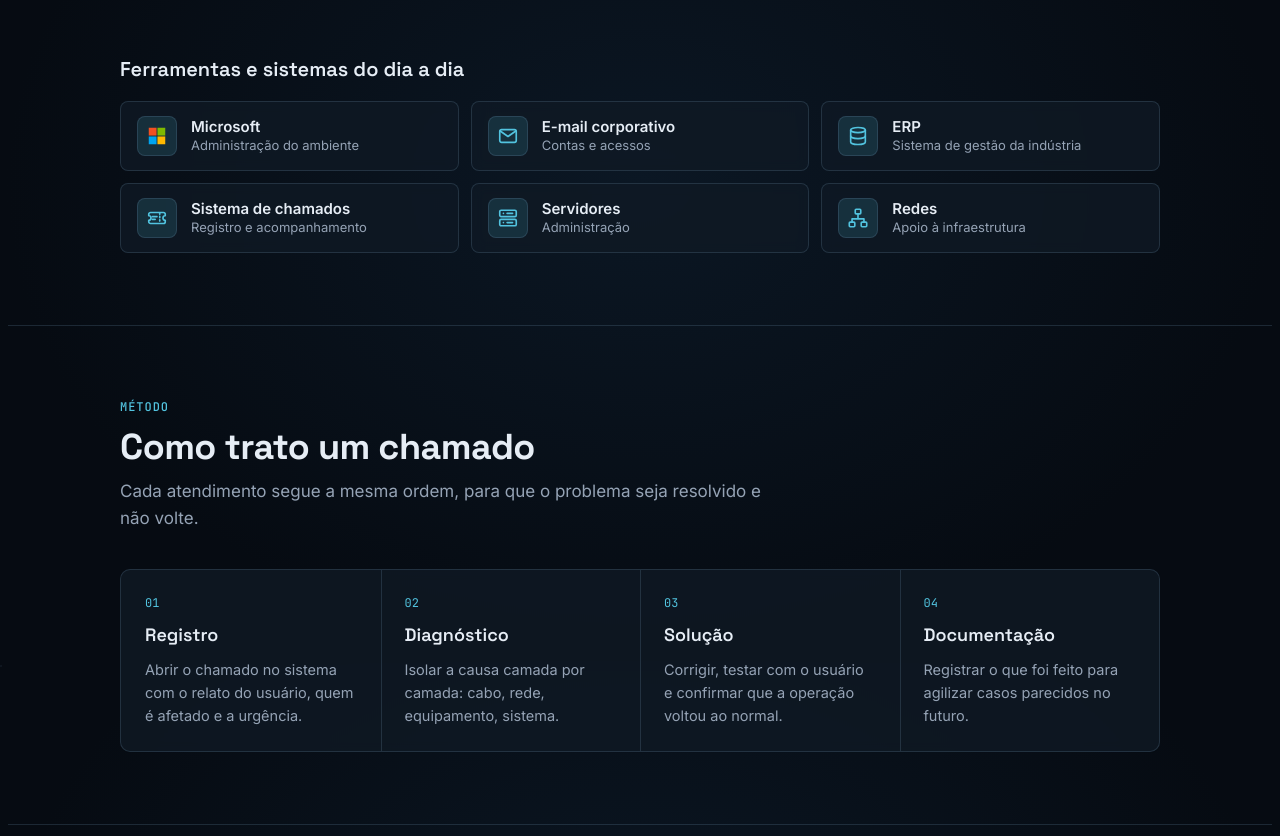
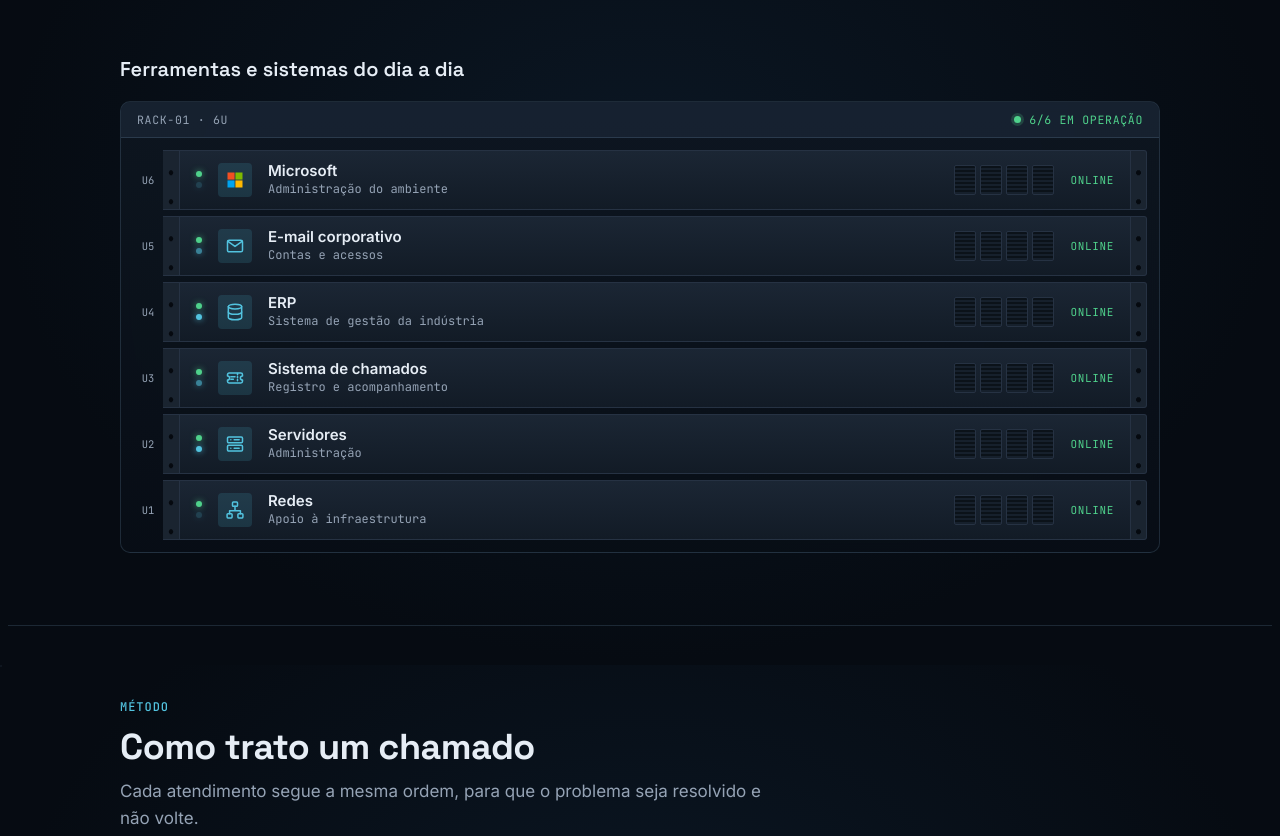
Before and after one commit to HigorM06/portfolio, a plain HTML site: page index.html in a window 1280 px wide. Shown: the part 1735-2571 px from the top of the page. Drawn offline with Linux system fonts and the light colour scheme.

Commit message:
v9: ferramentas como rack de servidores rodando
Co-Authored-By: Claude Opus 5.5 <noreply@anthropic.com>

```diff
--- a/index.html
+++ b/index.html
@@ -350,6 +350,38 @@ footer .inner { display: flex; justify-content: space-between; gap: 12px; flex-w
 .brand-mark { overflow: hidden; border-radius: 50%; box-shadow: 0 0 0 1px var(--line); }
 .brand-mark img, .avatar img { display: block; width: 100%; height: 100%; object-fit: cover; }
 .avatar { box-shadow: 0 0 0 1px var(--accent), 0 0 0 6px var(--accent-soft); }
+/* server rack: each tool is one 1U unit; U numbers on the rail like a real 19" rack */
+.rack { margin-top: 16px; border: 1px solid var(--line); border-radius: var(--radius); background: linear-gradient(180deg, rgba(14, 22, 33, .92), rgba(8, 14, 22, .92)); padding: 0 0 12px; overflow: hidden; -webkit-backdrop-filter: blur(6px); backdrop-filter: blur(6px); }
+.rack-head { display: flex; justify-content: space-between; align-items: center; gap: 12px; flex-wrap: wrap; padding: 10px 16px; margin-bottom: 12px; border-bottom: 1px solid var(--line); background: rgba(32, 47, 64, .5); font: 11.5px var(--f-mono); letter-spacing: .06em; text-transform: uppercase; color: var(--muted); }
+.rack-live { display: inline-flex; align-items: center; gap: 8px; color: var(--signal); }
+.rack-live i { width: 7px; height: 7px; border-radius: 50%; background: var(--signal); box-shadow: 0 0 0 3px rgba(79, 209, 139, .2); }
+.ru-list { list-style: none; margin: 0; padding: 0 12px; display: grid; gap: 6px; }
+.ru { display: grid; grid-template-columns: 30px 16px minmax(0, 1fr) 16px; align-items: stretch; min-height: 60px; }
+.ru .u { align-self: center; font: 10.5px var(--f-mono); color: var(--muted); text-align: center; font-variant-numeric: tabular-nums; }
+.ear { background: radial-gradient(circle, #05090f 2.2px, transparent 2.6px) center 25% / 100% 50% repeat-y, #1a2430; border-block: 1px solid #263243; }
+.ru .ear:first-of-type { border-left: 1px solid #263243; border-radius: 3px 0 0 3px; }
+.ru .ear:last-child { border-right: 1px solid #263243; border-radius: 0 3px 3px 0; }
+.face {
+  display: flex; align-items: center; gap: 16px; padding: 8px 16px; min-width: 0;
+  background: linear-gradient(180deg, #1b2634, #121b26); border: 1px solid #263243;
+  transition: transform .35s cubic-bezier(.3, .7, .2, 1), box-shadow .35s, border-color .35s;
+}
+.ru:hover .face { transform: translateY(-2px) scale(1.012); border-color: var(--accent); box-shadow: 0 14px 30px -12px rgba(0, 0, 0, .8), 0 0 0 1px rgba(82, 195, 223, .25); }
+.leds { display: grid; gap: 5px; flex: none; }
+.leds i { width: 6px; height: 6px; border-radius: 50%; background: var(--signal); box-shadow: 0 0 6px rgba(79, 209, 139, .7); }
+.leds i.act { background: var(--accent); box-shadow: 0 0 6px rgba(82, 195, 223, .8); animation: act var(--sp, 1.3s) steps(2) infinite; }
+.ru:hover .leds i.act { animation-duration: .35s; }
+@keyframes act { 50% { opacity: .2; } }
+.face .ico { width: 34px; height: 34px; flex: none; border-radius: 4px; display: grid; place-items: center; background: var(--accent-soft); color: var(--accent); }
+.face .ico svg { width: 20px; height: 20px; display: block; }
+.face .txt { min-width: 0; }
+.face b { display: block; font-weight: 600; font-size: 15px; line-height: 1.3; }
+.face small { display: block; color: var(--muted); font: 12px/1.4 var(--f-mono); }
+.bays { margin-left: auto; display: flex; gap: 4px; flex: none; }
+.bays i { width: 22px; height: 30px; border-radius: 2px; background: repeating-linear-gradient(180deg, #0b1219 0 2px, #16202c 2px 4px); border: 1px solid #263243; }
+.ru-state { flex: none; font: 11px var(--f-mono); color: var(--signal); letter-spacing: .06em; }
+@media (max-width: 760px) { .bays { display: none; } .face { gap: 12px; } }
+@media (max-width: 460px) { .ru { grid-template-columns: 0 12px minmax(0, 1fr) 12px; } .ru .u { visibility: hidden; } .ru-state { display: none; } }
 </style>
 
 <canvas id="net" aria-hidden="true"></canvas>
@@ -474,13 +506,16 @@ footer .inner { display: flex; justify-content: space-between; gap: 12px; flex-w
       </div>
 
       <h3 class="stack-title">Ferramentas e sistemas do dia a dia</h3>
-      <div class="stack">
-        <div class="tool"><span class="ico" aria-hidden="true"><svg viewBox="0 0 24 24"><rect x="3" y="3" width="8.5" height="8.5" fill="#f25022"/><rect x="12.5" y="3" width="8.5" height="8.5" fill="#7fba00"/><rect x="3" y="12.5" width="8.5" height="8.5" fill="#00a4ef"/><rect x="12.5" y="12.5" width="8.5" height="8.5" fill="#ffb900"/></svg></span><div><b>Microsoft</b><small>Administração do ambiente</small></div></div>
-        <div class="tool"><span class="ico" aria-hidden="true"><svg viewBox="0 0 24 24" fill="none" stroke="currentColor" stroke-width="1.8" stroke-linecap="round" stroke-linejoin="round"><rect x="3" y="5" width="18" height="14" rx="2"/><path d="M3.5 6.5l8.5 6 8.5-6"/></svg></span><div><b>E-mail corporativo</b><small>Contas e acessos</small></div></div>
-        <div class="tool"><span class="ico" aria-hidden="true"><svg viewBox="0 0 24 24" fill="none" stroke="currentColor" stroke-width="1.8" stroke-linecap="round" stroke-linejoin="round"><ellipse cx="12" cy="5.5" rx="8" ry="2.8"/><path d="M4 5.5v13c0 1.5 3.6 2.8 8 2.8s8-1.3 8-2.8v-13"/><path d="M4 12c0 1.5 3.6 2.8 8 2.8s8-1.3 8-2.8"/></svg></span><div><b>ERP</b><small>Sistema de gestão da indústria</small></div></div>
-        <div class="tool"><span class="ico" aria-hidden="true"><svg viewBox="0 0 24 24" fill="none" stroke="currentColor" stroke-width="1.8" stroke-linecap="round" stroke-linejoin="round"><path d="M3 8a2 2 0 0 1 2-2h14a2 2 0 0 1 2 2v1.5a2.5 2.5 0 0 0 0 5V16a2 2 0 0 1-2 2H5a2 2 0 0 1-2-2v-1.5a2.5 2.5 0 0 0 0-5z"/><path d="M15 6.5v11" stroke-dasharray="1.5 2.2"/><path d="M7 10.5h5M7 13.5h3"/></svg></span><div><b>Sistema de chamados</b><small>Registro e acompanhamento</small></div></div>
-        <div class="tool"><span class="ico" aria-hidden="true"><svg viewBox="0 0 24 24" fill="none" stroke="currentColor" stroke-width="1.8" stroke-linecap="round" stroke-linejoin="round"><rect x="3" y="3.5" width="18" height="7" rx="1.5"/><rect x="3" y="13.5" width="18" height="7" rx="1.5"/><path d="M7 7h.01M7 17h.01M11 7h6M11 17h6"/></svg></span><div><b>Servidores</b><small>Administração</small></div></div>
-        <div class="tool"><span class="ico" aria-hidden="true"><svg viewBox="0 0 24 24" fill="none" stroke="currentColor" stroke-width="1.8" stroke-linecap="round" stroke-linejoin="round"><rect x="9" y="2.5" width="6" height="5" rx="1"/><rect x="2.5" y="16.5" width="6" height="5" rx="1"/><rect x="15.5" y="16.5" width="6" height="5" rx="1"/><path d="M12 7.5v4.5M5.5 16.5V13h13v3.5"/></svg></span><div><b>Redes</b><small>Apoio à infraestrutura</small></div></div>
+      <div class="rack">
+        <div class="rack-head"><span>RACK-01 · 6U</span><span class="rack-live"><i></i>6/6 em operação</span></div>
+        <ol class="ru-list">
+          <li class="ru" data-net="sistemas"><span class="u">U6</span><span class="ear"></span><div class="face"><span class="leds" aria-hidden="true"><i></i><i class="act" style="--sp:1.1s"></i></span><span class="ico" aria-hidden="true"><svg viewBox="0 0 24 24"><rect x="3" y="3" width="8.5" height="8.5" fill="#f25022"/><rect x="12.5" y="3" width="8.5" height="8.5" fill="#7fba00"/><rect x="3" y="12.5" width="8.5" height="8.5" fill="#00a4ef"/><rect x="12.5" y="12.5" width="8.5" height="8.5" fill="#ffb900"/></svg></span><div class="txt"><b>Microsoft</b><small>Administração do ambiente</small></div><span class="bays" aria-hidden="true"><i></i><i></i><i></i><i></i></span><span class="ru-state">ONLINE</span></div><span class="ear"></span></li>
+          <li class="ru" data-net="contato"><span class="u">U5</span><span class="ear"></span><div class="face"><span class="leds" aria-hidden="true"><i></i><i class="act" style="--sp:1.6s"></i></span><span class="ico" aria-hidden="true"><svg viewBox="0 0 24 24" fill="none" stroke="currentColor" stroke-width="1.8" stroke-linecap="round" stroke-linejoin="round"><rect x="3" y="5" width="18" height="14" rx="2"/><path d="M3.5 6.5l8.5 6 8.5-6"/></svg></span><div class="txt"><b>E-mail corporativo</b><small>Contas e acessos</small></div><span class="bays" aria-hidden="true"><i></i><i></i><i></i><i></i></span><span class="ru-state">ONLINE</span></div><span class="ear"></span></li>
+          <li class="ru" data-net="sistemas"><span class="u">U4</span><span class="ear"></span><div class="face"><span class="leds" aria-hidden="true"><i></i><i class="act" style="--sp:.9s"></i></span><span class="ico" aria-hidden="true"><svg viewBox="0 0 24 24" fill="none" stroke="currentColor" stroke-width="1.8" stroke-linecap="round" stroke-linejoin="round"><ellipse cx="12" cy="5.5" rx="8" ry="2.8"/><path d="M4 5.5v13c0 1.5 3.6 2.8 8 2.8s8-1.3 8-2.8v-13"/><path d="M4 12c0 1.5 3.6 2.8 8 2.8s8-1.3 8-2.8"/></svg></span><div class="txt"><b>ERP</b><small>Sistema de gestão da indústria</small></div><span class="bays" aria-hidden="true"><i></i><i></i><i></i><i></i></span><span class="ru-state">ONLINE</span></div><span class="ear"></span></li>
+          <li class="ru" data-net="suporte"><span class="u">U3</span><span class="ear"></span><div class="face"><span class="leds" aria-hidden="true"><i></i><i class="act" style="--sp:1.3s"></i></span><span class="ico" aria-hidden="true"><svg viewBox="0 0 24 24" fill="none" stroke="currentColor" stroke-width="1.8" stroke-linecap="round" stroke-linejoin="round"><path d="M3 8a2 2 0 0 1 2-2h14a2 2 0 0 1 2 2v1.5a2.5 2.5 0 0 0 0 5V16a2 2 0 0 1-2 2H5a2 2 0 0 1-2-2v-1.5a2.5 2.5 0 0 0 0-5z"/><path d="M15 6.5v11" stroke-dasharray="1.5 2.2"/><path d="M7 10.5h5M7 13.5h3"/></svg></span><div class="txt"><b>Sistema de chamados</b><small>Registro e acompanhamento</small></div><span class="bays" aria-hidden="true"><i></i><i></i><i></i><i></i></span><span class="ru-state">ONLINE</span></div><span class="ear"></span></li>
+          <li class="ru" data-net="infra"><span class="u">U2</span><span class="ear"></span><div class="face"><span class="leds" aria-hidden="true"><i></i><i class="act" style="--sp:.7s"></i></span><span class="ico" aria-hidden="true"><svg viewBox="0 0 24 24" fill="none" stroke="currentColor" stroke-width="1.8" stroke-linecap="round" stroke-linejoin="round"><rect x="3" y="3.5" width="18" height="7" rx="1.5"/><rect x="3" y="13.5" width="18" height="7" rx="1.5"/><path d="M7 7h.01M7 17h.01M11 7h6M11 17h6"/></svg></span><div class="txt"><b>Servidores</b><small>Administração</small></div><span class="bays" aria-hidden="true"><i></i><i></i><i></i><i></i></span><span class="ru-state">ONLINE</span></div><span class="ear"></span></li>
+          <li class="ru" data-net="infra"><span class="u">U1</span><span class="ear"></span><div class="face"><span class="leds" aria-hidden="true"><i></i><i class="act" style="--sp:.5s"></i></span><span class="ico" aria-hidden="true"><svg viewBox="0 0 24 24" fill="none" stroke="currentColor" stroke-width="1.8" stroke-linecap="round" stroke-linejoin="round"><rect x="9" y="2.5" width="6" height="5" rx="1"/><rect x="2.5" y="16.5" width="6" height="5" rx="1"/><rect x="15.5" y="16.5" width="6" height="5" rx="1"/><path d="M12 7.5v4.5M5.5 16.5V13h13v3.5"/></svg></span><div class="txt"><b>Redes</b><small>Apoio à infraestrutura</small></div><span class="bays" aria-hidden="true"><i></i><i></i><i></i><i></i></span><span class="ru-state">ONLINE</span></div><span class="ear"></span></li>
+        </ol>
       </div>
     </div>
   </section>
@@ -877,7 +912,7 @@ footer .inner { display: flex; justify-content: space-between; gap: 12px; flex-w
   tip.className = 'net-tip';
   tip.hidden = true;
   document.body.appendChild(tip);
-  const BLOCK = 'a, button, input, label, .pc, .term, .hud, .area, .tool, .steps, .company, .links, .net-tip';
+  const BLOCK = 'a, button, input, label, .pc, .term, .hud, .area, .tool, .rack, .steps, .company, .links, .net-tip';
   function nearest(x, y) {
     let best = null, bd = 22;
     for (const n of nodes) { const d = Math.hypot(n.x - x, n.y - y); if (d < bd) { bd = d; best = n; } }
@@ -1221,6 +1256,7 @@ footer .inner { display: flex; justify-content: space-between; gap: 12px; flex-w
     'Conectar no LinkedIn': 'Connect on LinkedIn',
     'E-mail corporativo': 'Corporate e-mail', 'Contas e acessos': 'Accounts and access',
     'Sistema de gestão da indústria': 'Manufacturing management system',
+    '6/6 em operação': '6/6 running',
     'Ver áreas de atuação': 'See areas of expertise',
     'Velocidade': 'Speed',
     'O código na tela é o código real desta página: primeiro o HTML, depois o CSS.': 'The code on screen is the real code of this page: first the HTML, then the CSS.',
```
